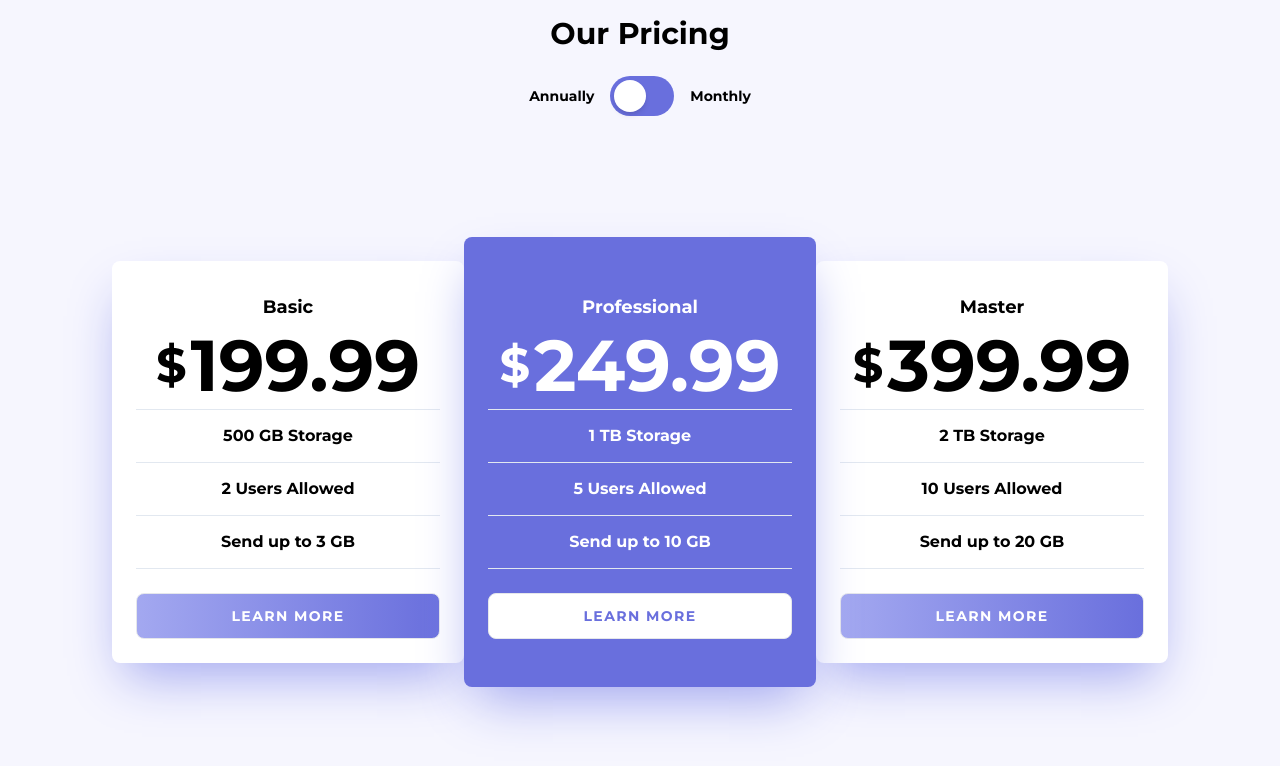
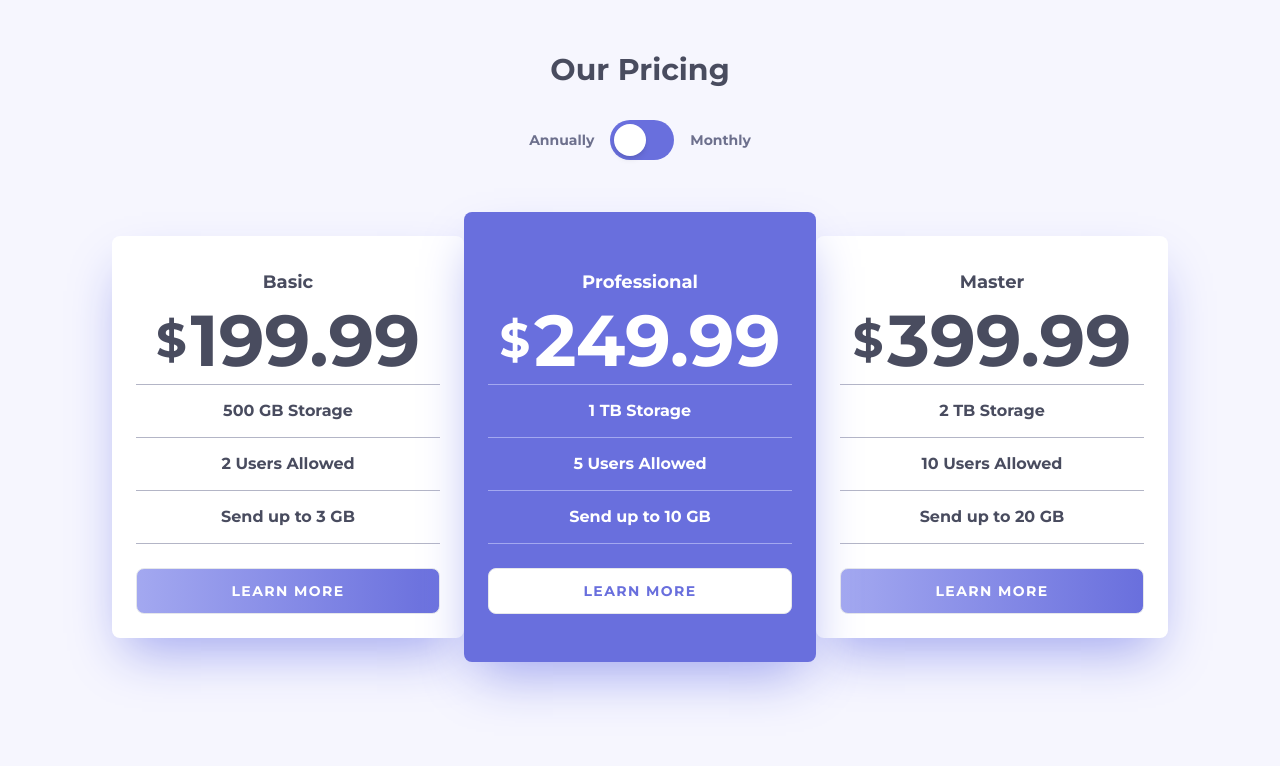
Before and after one commit to sakiko-2/pricing-next, a Next.js app: page / in a window 1280 px wide. Shown: the top 766 px of the page. Built offline with nearby package versions, Linux system fonts and the light colour scheme.

Commit message:
Improve colours and layout

```diff
--- a/components/card.tsx
+++ b/components/card.tsx
@@ -25,7 +25,12 @@ const Card = ({ data, monthly }: Props) => {
         }`}
     >
       <h2 className="capitalize text-lg my-2">{name}</h2>
-      <div className="divide-y divide-slate-200">
+      <div
+        className={`divide-y-[0.75px] ${name === "professional"
+          ? "divide-[color:var(--secondary-color)]"
+          : "divide-[color:var(--grayish-blue)]"}`
+        }
+      >
         <div className="text-5xl flex justify-center items-center my-2">
           $
           <span className="text-7xl ml-1">
@@ -40,8 +45,8 @@ const Card = ({ data, monthly }: Props) => {
             className={`border rounded-lg mt-6 py-3 w-full uppercase text-sm
               tracking-widest
               ${name === "professional"
-              ? "text-[color:var(--primary-color)] bg-white  hover:text-white hover:bg-[color:var(--primary-color)]"
-              : "text-white bg-gradient-to-r from-[color:var(--secondary-color)] to-[color:var(--primary-color)] hover:bg-none hover:text-[color:var(--primary-color)] hover:outline hover:outline-[color:var(--primary-color)] hover:outline-1 "}
+                ? "text-[color:var(--primary-color)] bg-white  hover:text-white hover:bg-[color:var(--primary-color)]"
+                : "text-white bg-gradient-to-r from-[color:var(--secondary-color)] to-[color:var(--primary-color)] hover:bg-none hover:text-[color:var(--primary-color)] hover:outline hover:outline-[color:var(--primary-color)] hover:outline-1 "}
               `}
           >
             Learn More
--- a/components/toggle.tsx
+++ b/components/toggle.tsx
@@ -4,7 +4,10 @@ interface Props {
 }
 
 const Toggle = ({ checked, handleChange }: Props) => (
-  <label className="flex justify-between items-center p-2 text-sm relative">
+  <label
+    className="flex justify-between items-center p-2 text-sm
+    text-[color:var(--dark-grayish-blue)] relative"
+  >
     <span aria-hidden="true">Annually</span>
     <input
       type="checkbox"
@@ -14,11 +17,10 @@ const Toggle = ({ checked, handleChange }: Props) => (
     />
     <span
       className="w-16 h-10 flex items-center mx-4 p-1 bg-[color:var(--primary-color)]
-      rounded-full after:w-8 after:h-8 after:bg-white
+      hover:opacity-75 rounded-full after:w-8 after:h-8 after:bg-white
       after:rounded-full after:shadow-md after:duration-300 ease-in-out
       peer-checked:after:translate-x-6"
-    >
-    </span>
+    ></span>
     Monthly
   </label>
 )
--- a/pages/index.tsx
+++ b/pages/index.tsx
@@ -18,16 +18,19 @@ const Home: NextPage = () => {
         <link rel="icon" href="/favicon.ico" />
       </Head>
 
-      <main className="h-screen bg-[color:var(--light-grayish-blue)]">
+      <main
+        className="min-h-screen bg-[color:var(--light-grayish-blue)]
+        text-[color:var(--very-dark-grayish-blue)]"
+      >
         <div
-          className="container mx-auto px-4 h-full flex items-center
+          className="container mx-auto px-4 py-8 min-h-screen flex items-center
           flex-col"
         >
-          <h1 className="text-3xl my-4">Our Pricing</h1>
+          <h1 className="text-3xl my-5 md:mb-6">Our Pricing</h1>
           <Toggle checked={monthly} handleChange={handleChange} />
           <div
-            className="flex flex-1 flex-row justify-center items-center
-            flex-wrap md:flex-nowrap w-full"
+            className="flex flex-row justify-center items-center
+            flex-wrap md:flex-nowrap w-full mt-7"
           >
             {data.plans.map((d) => (
               <Card data={d} key={d.id} monthly={monthly} />
```
